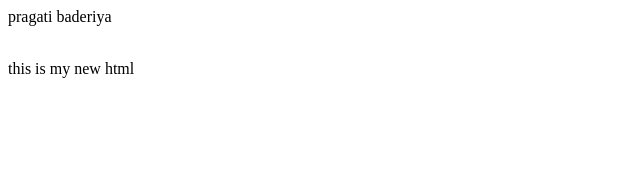
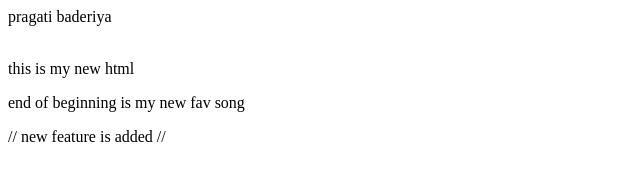
Before and after one commit to pragatibaderiya27/newcpp, a plain HTML site: page index.html in a window 1280 px wide. Shown: the whole page, without its empty margins (0-640 px from the left). Drawn offline with Linux system fonts and the light colour scheme.

Commit message:
add new code

```diff
--- a/index.html
+++ b/index.html
@@ -1,3 +1,6 @@
 <html>
     <p> pragati baderiya <p>
         <br> this is my new html <br>
+        <p>
+        end of beginning is my new fav song
+        <p>  // new feature is added //
```
